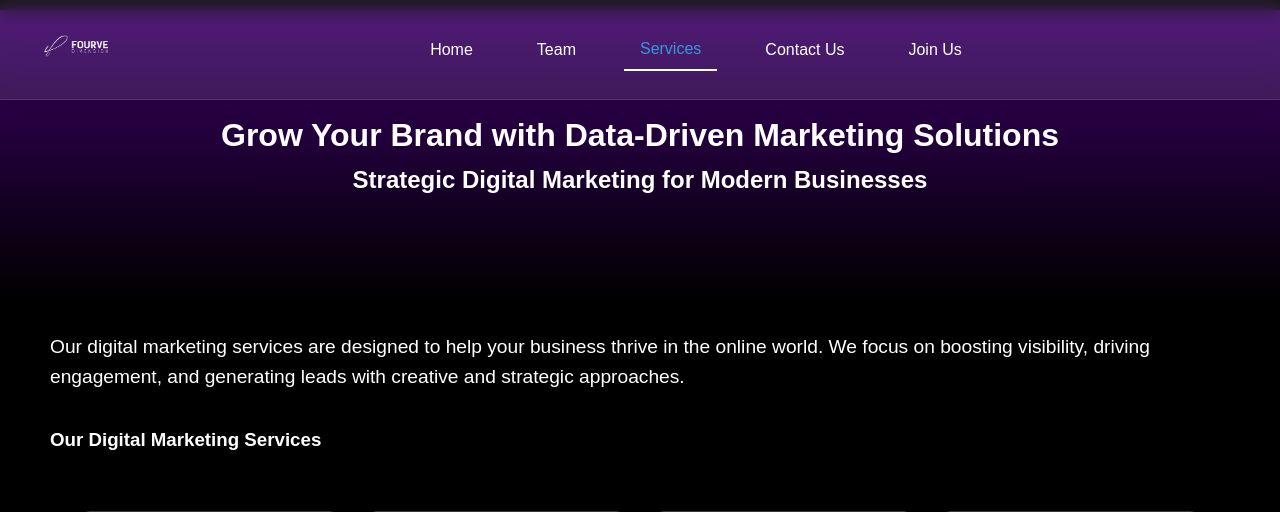
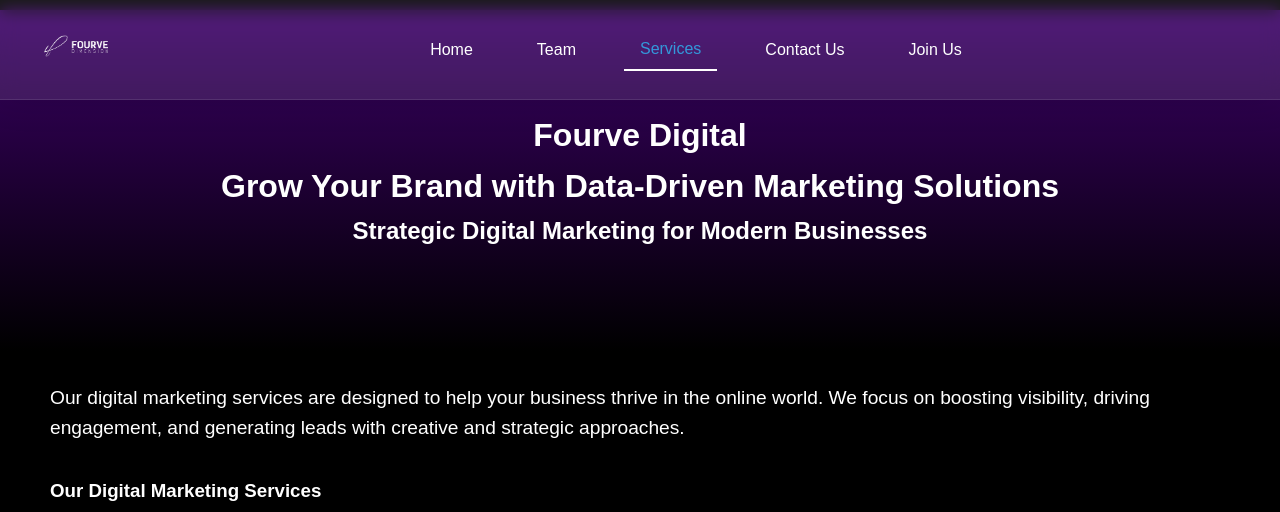
Before and after one commit to abinroy04/Fourve, a Flask app: page /digimark in a window 1280 px wide. Shown: the top 512 px of the page. Run offline with Flask 3, Linux system fonts and the light colour scheme.

Commit message:
Update digimark.html

```diff
--- a/templates/digimark.html
+++ b/templates/digimark.html
@@ -84,6 +84,7 @@
 
 {% block content %}
 <div class="marketing-hero">
+    <h1>Fourve Digital</h1>
     <h1>Grow Your Brand with Data-Driven Marketing Solutions</h1>
     <h2>Strategic Digital Marketing for Modern Businesses</h2>
 </div>
```
